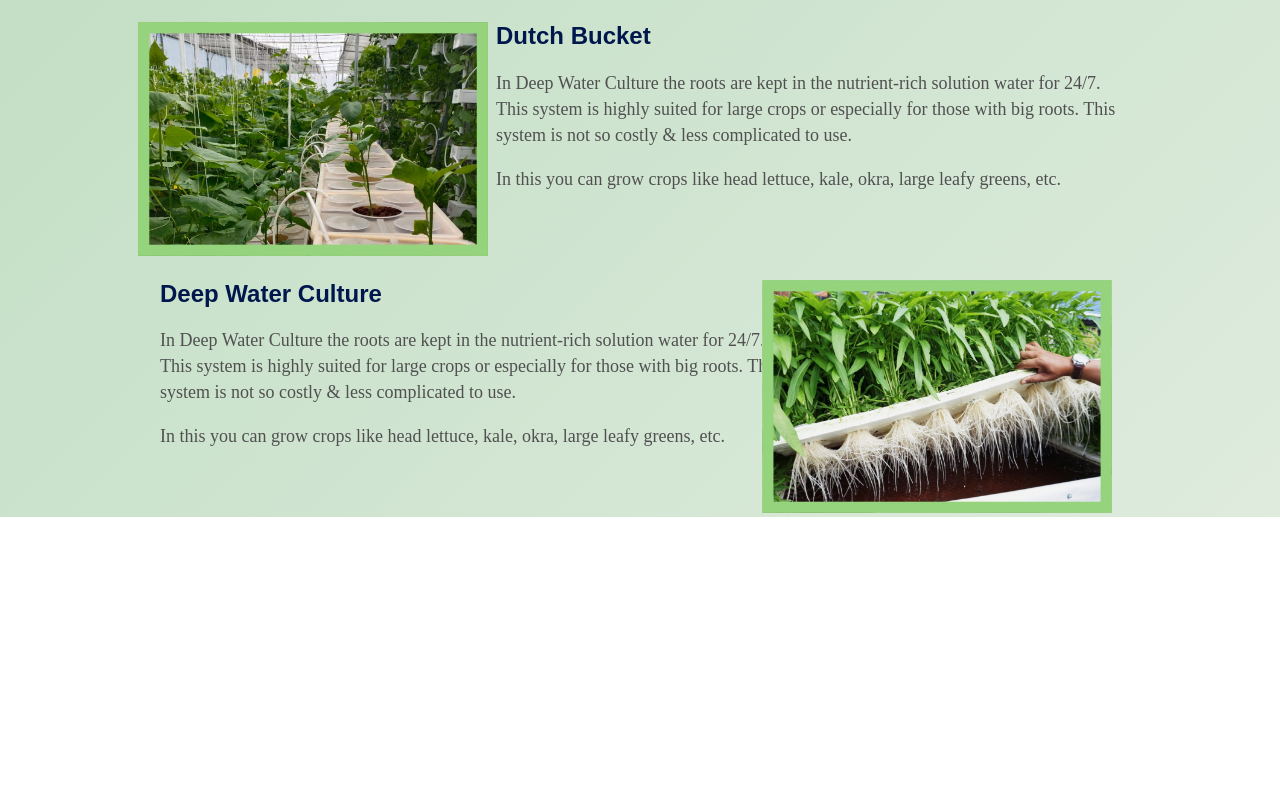
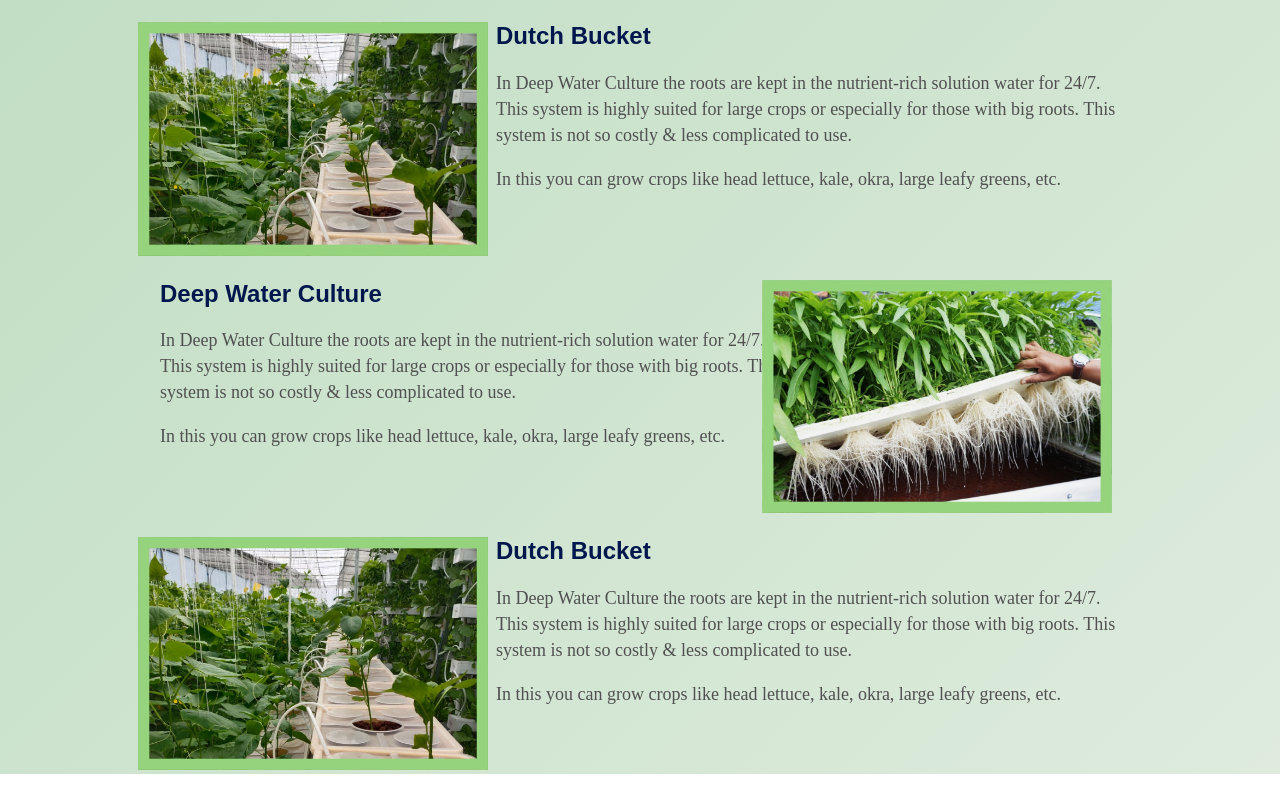
Before and after one commit to Sk-Bhardwaj24/Caliper_Business, a React (Create React App) app: page / in a window 1280 px wide. Shown: the part 1364-2158 px from the top of the page. Before the commit the page ends 1901 px from the top, so only its background shows below. Built offline with nearby package versions, Linux system fonts and the light colour scheme.

Commit message:
designing our product page

```diff
--- a/src/components/Project.jsx
+++ b/src/components/Project.jsx
@@ -154,6 +154,26 @@ const Project = () => {
         </div>
       </div>{" "}
       {/* ****************** */}
+      <div className={styles.pr1d}>
+        <div>
+          <img src={sec20} alt="farming" />
+        </div>
+        <div>
+          <h2 className={service.sec1} style={{ textAlign: "left" }}>
+            Dutch Bucket
+          </h2>
+          <p className={service.ssp}>
+            In Deep Water Culture the roots are kept in the nutrient-rich
+            solution water for 24/7. This system is highly suited for large
+            crops or especially for those with big roots. This system is not so
+            costly & less complicated to use.
+          </p>
+          <p className={service.ssp}>
+            In this you can grow crops like head lettuce, kale, okra, large
+            leafy greens, etc.
+          </p>
+        </div>
+      </div>{" "}
       <p className={service.ssp}></p>
       <h2 className={service.sec1} style={{ textAlign: "left" }}></h2>
     </div>
```
